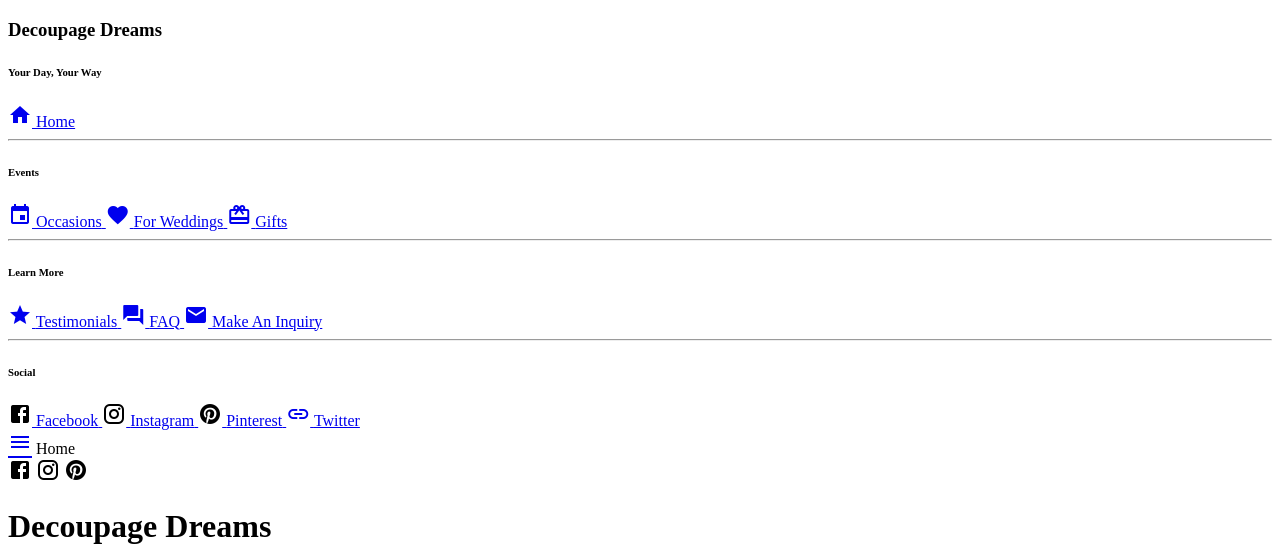
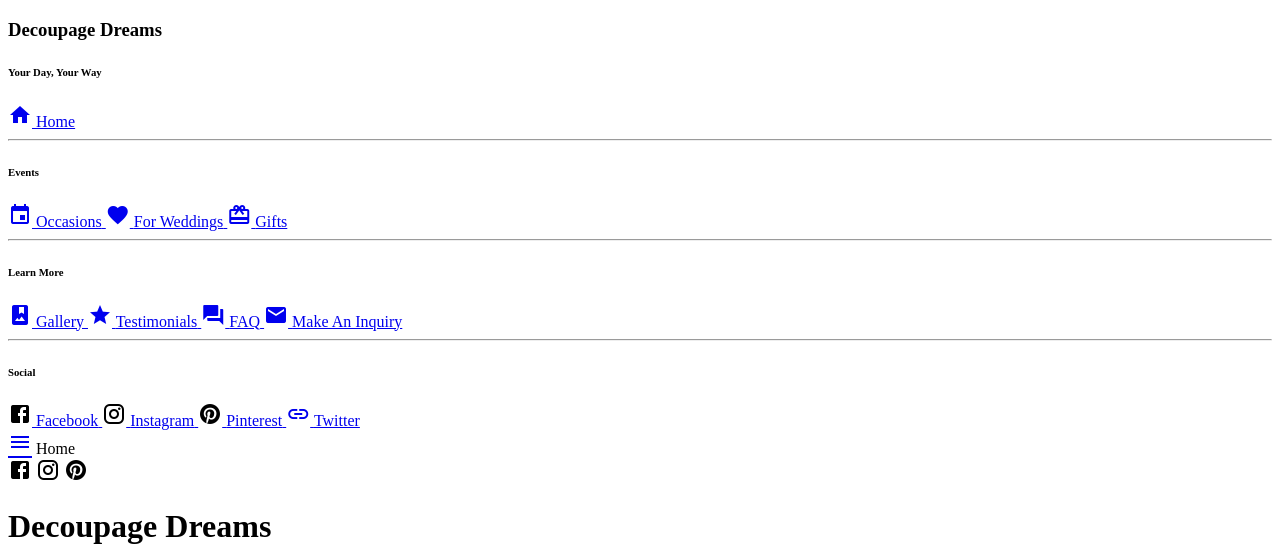
Before and after one commit to GreenishBlue/decoupagedreams.co.uk, a Flask app: page / in a window 1280 px wide. Shown: the top 548 px of the page. Run offline with Flask 2, Linux system fonts and the light colour scheme; data that the repository does not hold is empty.

Commit message:
gallery menu highlight when on page

```diff
--- a/templates/base.html
+++ b/templates/base.html
@@ -148,6 +148,12 @@
         </a>
 	{% endif %}
 
+        <a class="mdc-list-item {%if short_title == "Gallery" %}mdc-list-item--activated{% endif %}" href="/gallery"
+	  {% if short_title == "Gallery" %} aria-current="page"{% endif %}>
+          <i class="material-icons mdc-list-item__graphic" aria-hidden="true">photo_album</i>
+          <span class="mdc-list-item__text">Gallery</span>
+        </a>
+
         <a class="mdc-list-item" href="/#fold-testimonials">
           <i class="material-icons mdc-list-item__graphic" aria-hidden="true">star</i>
           <span class="mdc-list-item__text">Testimonials</span>
```
